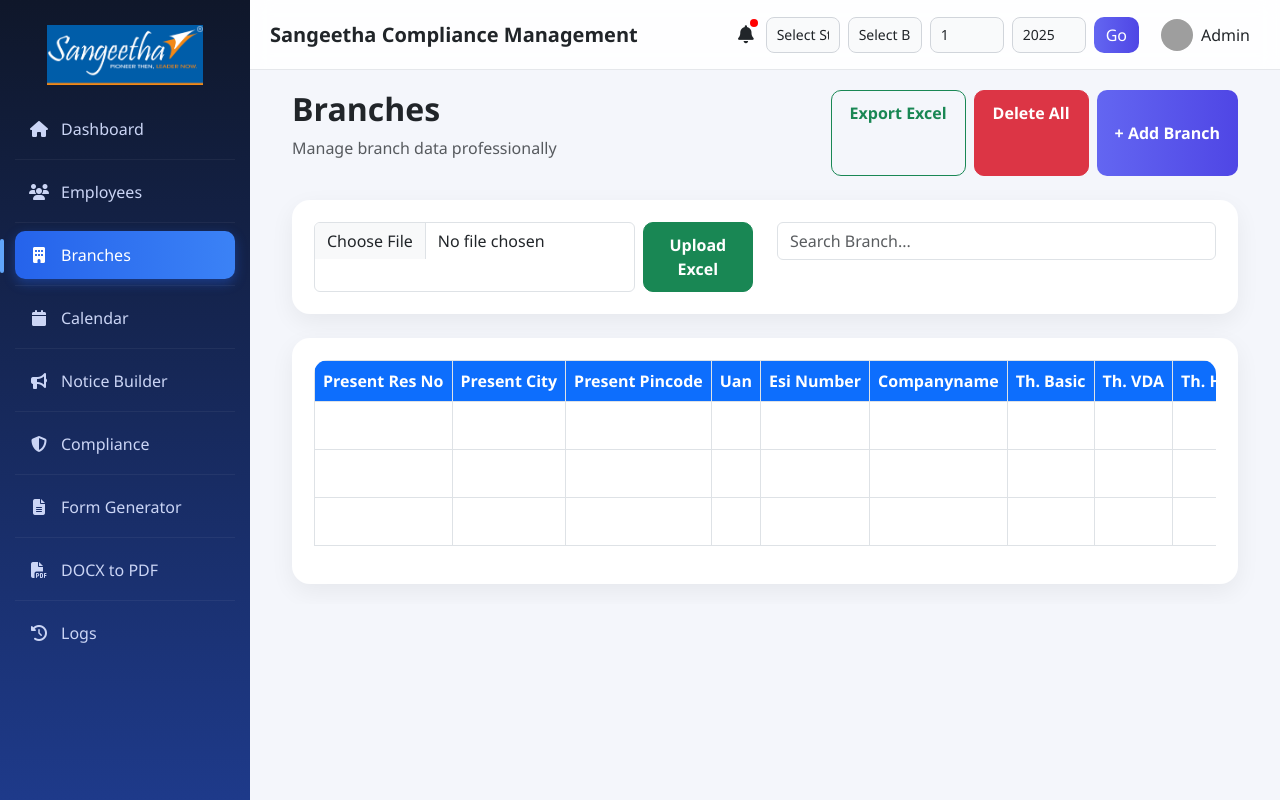
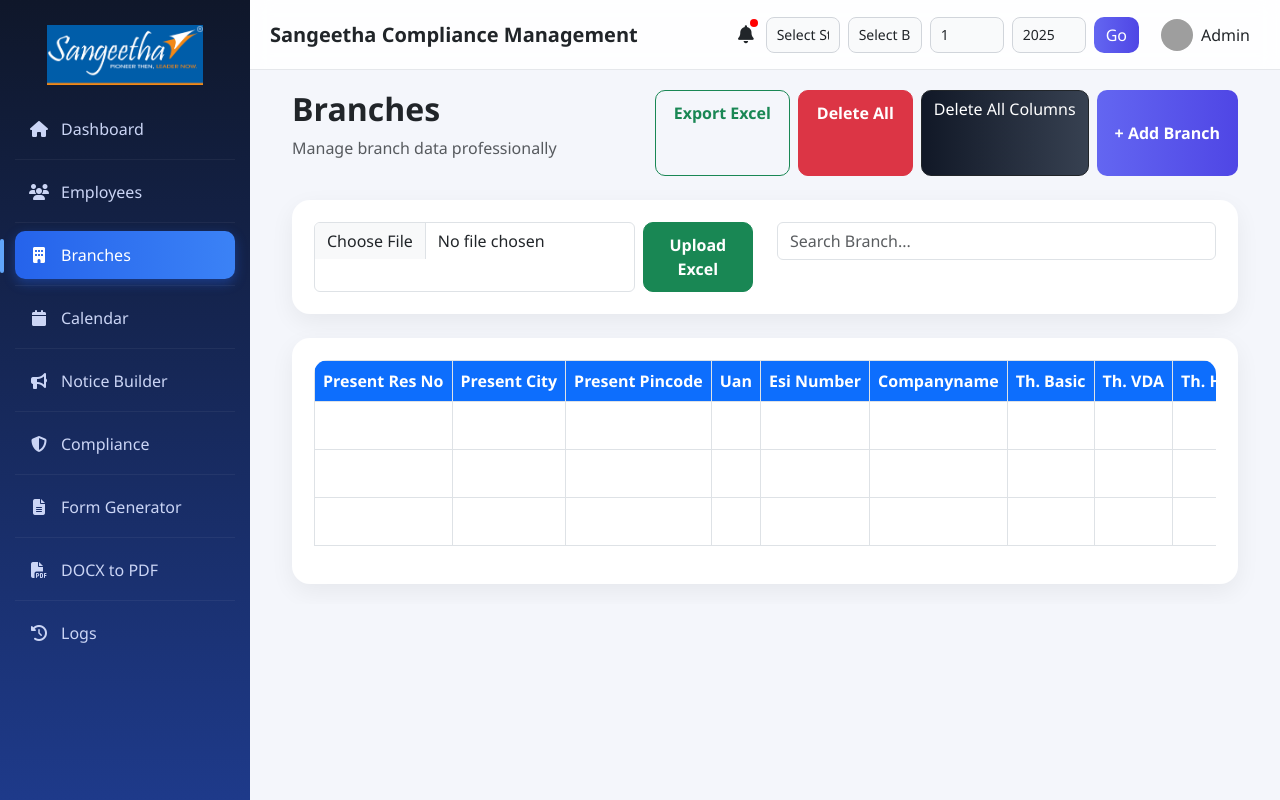
Before and after one commit to putturkoti-dev/sangeetha-compliance, a Django app: page /branches/ in a window 1280 px wide. Run offline with Django 5.2, Linux system fonts and the light colour scheme; data comes from the database, SQL or seed files in the repository; grey boxes are pictures that could not be loaded.

Commit message:
add delete all columns

```diff
--- a/app/views.py
+++ b/app/views.py
@@ -368,6 +368,13 @@ def delete_all_employees(request):
     ).delete()
 
     return redirect('/employees/?month=' + month + '&year=' + year)
+from .models import DynamicColumn
+from django.shortcuts import redirect
+
+def delete_all_columns(request):
+    DynamicColumn.objects.all().delete()
+    return redirect(request.META.get('HTTP_REFERER', '/employees/'))
+
 def edit_branch(request, id):
 
     obj = Branch.objects.get(id=id)
--- a/core/urls.py
+++ b/core/urls.py
@@ -18,7 +18,7 @@ urlpatterns = [
     path('branches/delete/<int:id>/', views.delete_branch, name='delete_branch'),
     path('branches/delete-all/', views.delete_all_branches, name='delete_all_branches'),
     path('employees/delete-all/', views.delete_all_employees, name='delete_all_employees'),
-
+    path('delete-all-columns/', views.delete_all_columns, name='delete_all_columns'),
     path('calendar/', views.calendar),
     path('notice/', views.notice),
     path('compliance/', views.compliance),
--- a/templates/branches.html
+++ b/templates/branches.html
@@ -58,7 +58,11 @@ onclick="return confirm('Delete ALL Branch data?')"
 class="btn btn-danger top-btn">
 Delete All
 </a>
-
+<a href="{% url 'delete_all_columns' %}"
+   class="btn btn-dark"
+   onclick="return confirm('Delete ALL columns?')">
+   Delete All Columns
+</a>
 <button class="btn btn-primary top-btn"
 data-bs-toggle="modal"
 data-bs-target="#branchModal">
--- a/templates/employees.html
+++ b/templates/employees.html
@@ -70,7 +70,11 @@ data-bs-target="#empModal">
 onclick="addColumn()">
 + Add Column
 </button>
-
+<a href="{% url 'delete_all_columns' %}"
+   class="btn btn-dark"
+   onclick="return confirm('Delete ALL columns?')">
+   Delete All Columns
+</a>
 </div>
 </div>
 
```
